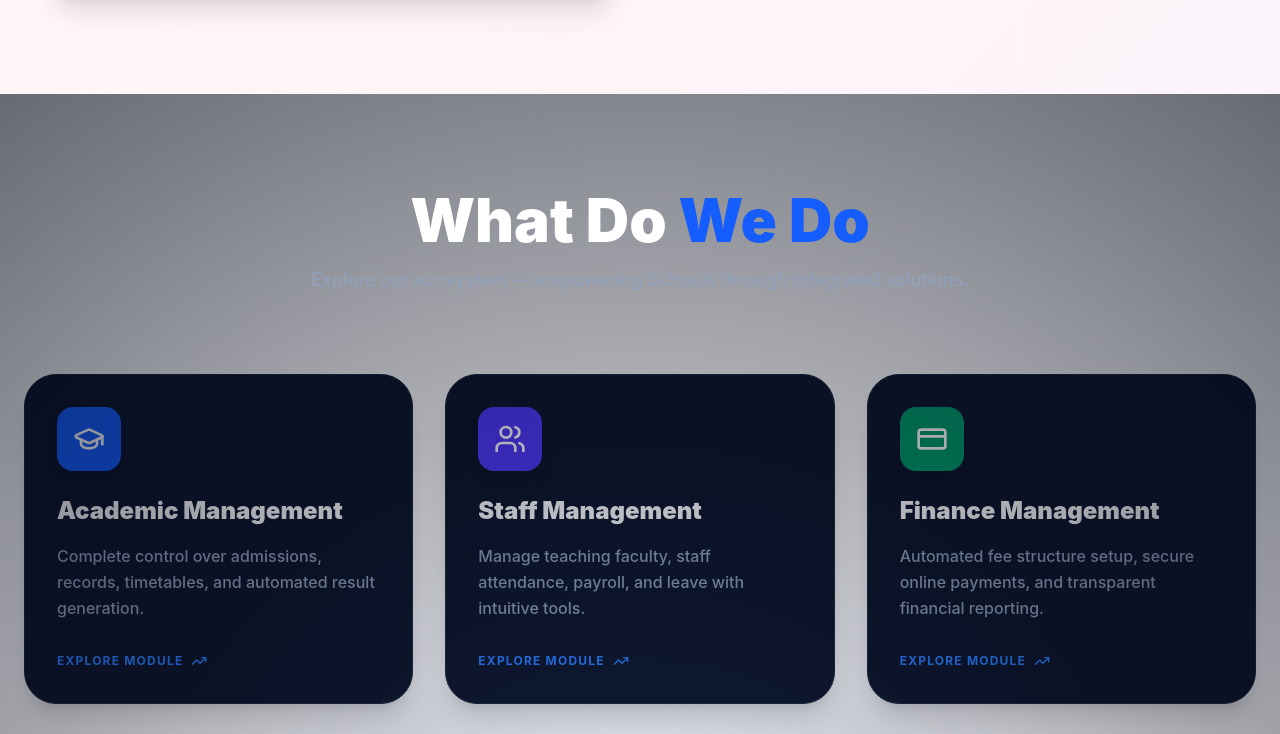
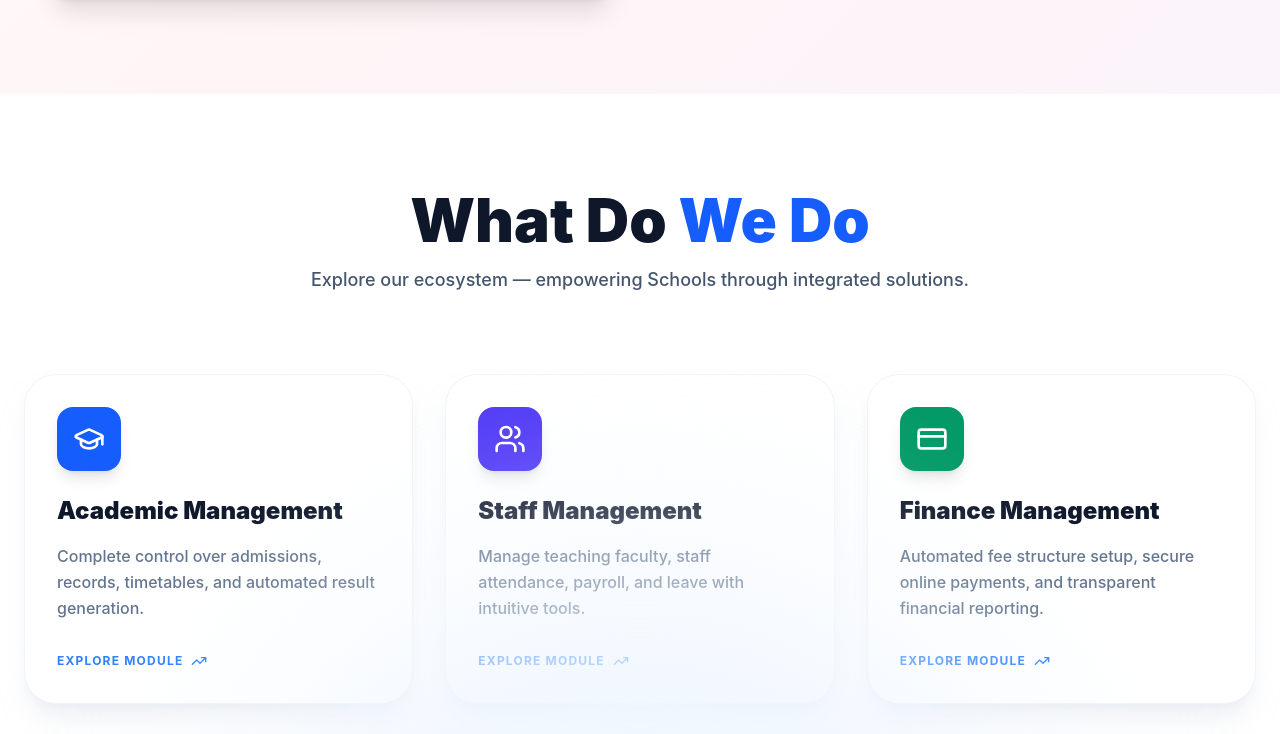
Before and after one commit to official1saurabh-ship-it/school-mitra-landing-page, a React (Vite) app: page / in a window 1280 px wide. Shown: the part 1846-2580 px from the top of the page. Built offline with nearby package versions, Linux system fonts and the light colour scheme.

Commit message:
style: fix white background and text readability in 'What Do We Do' section

```diff
--- a/src/pages/Home.jsx
+++ b/src/pages/Home.jsx
@@ -281,7 +281,7 @@ const Home = () => {
       </section>
 
       {/* What Do We Do Section - Listing Layout */}
-      <section className="relative z-20 bg-white overflow-hidden py-24">
+      <section className="relative bg-white overflow-hidden py-24">
         <div className="w-full max-w-7xl mx-auto px-6">
 
           <div className="text-center space-y-4 mb-20 relative z-30">
@@ -289,7 +289,7 @@ const Home = () => {
               initial={{ opacity: 0, y: 20 }}
               whileInView={{ opacity: 1, y: 0 }}
               viewport={{ once: true }}
-              className="text-4xl md:text-6xl font-black text-white"
+              className="text-4xl md:text-6xl font-black text-slate-900"
             >
               What Do <span className="text-blue-600">We Do</span>
             </motion.h2>
@@ -298,7 +298,7 @@ const Home = () => {
               whileInView={{ opacity: 1, y: 0 }}
               viewport={{ once: true }}
               transition={{ delay: 0.1 }}
-              className="text-slate-400 font-medium max-w-2xl mx-auto text-lg"
+              className="text-slate-600 font-medium max-w-2xl mx-auto text-lg"
             >
               Explore our ecosystem — empowering Schools through integrated solutions.
             </motion.p>
@@ -315,17 +315,17 @@ const Home = () => {
               >
                 <Link
                   to={item.path}
-                  className="group relative flex flex-col h-full p-8 rounded-[2rem] bg-slate-900 border border-slate-800 shadow-xl transition-all duration-300 hover:border-blue-500/50 hover:shadow-blue-500/10"
+                  className="group relative flex flex-col h-full p-8 rounded-[2rem] bg-white border border-slate-100 shadow-xl shadow-slate-200/50 transition-all duration-300 hover:border-blue-500/50 hover:shadow-blue-500/10"
                 >
                   <div className={`w-16 h-16 rounded-2xl ${item.color} flex items-center justify-center shadow-lg group-hover:scale-110 transition-transform duration-300 mb-6`}>
                     <item.icon className="w-8 h-8 text-white" />
                   </div>
 
                   <div className="space-y-4">
-                    <h3 className="text-2xl font-black text-white group-hover:text-blue-500 transition-colors duration-200">
+                    <h3 className="text-2xl font-black text-slate-900 group-hover:text-blue-500 transition-colors duration-200">
                       {item.title}
                     </h3>
-                    <p className="text-slate-400 text-base leading-relaxed font-medium">
+                    <p className="text-slate-500 text-base leading-relaxed font-medium">
                       {item.desc}
                     </p>
                     <div className="inline-flex items-center gap-2 text-blue-500 font-bold tracking-widest text-xs pt-4 uppercase group-hover:gap-3 transition-all duration-300">
@@ -342,8 +342,7 @@ const Home = () => {
         </div>
 
         <div className="absolute inset-0 z-0 pointer-events-none">
-          <div className="absolute top-1/2 left-1/2 -translate-x-1/2 -translate-y-1/2 w-[800px] h-[800px] bg-blue-600/5 rounded-full blur-[120px]" />
-          <div className="absolute inset-0 bg-[radial-gradient(circle_at_center,transparent_0%,#020617_100%)] opacity-60" />
+          <div className="absolute top-1/2 left-1/2 -translate-x-1/2 -translate-y-1/2 w-[800px] h-[800px] bg-blue-50 rounded-full blur-[120px]" />
         </div>
       </section>
 
```
